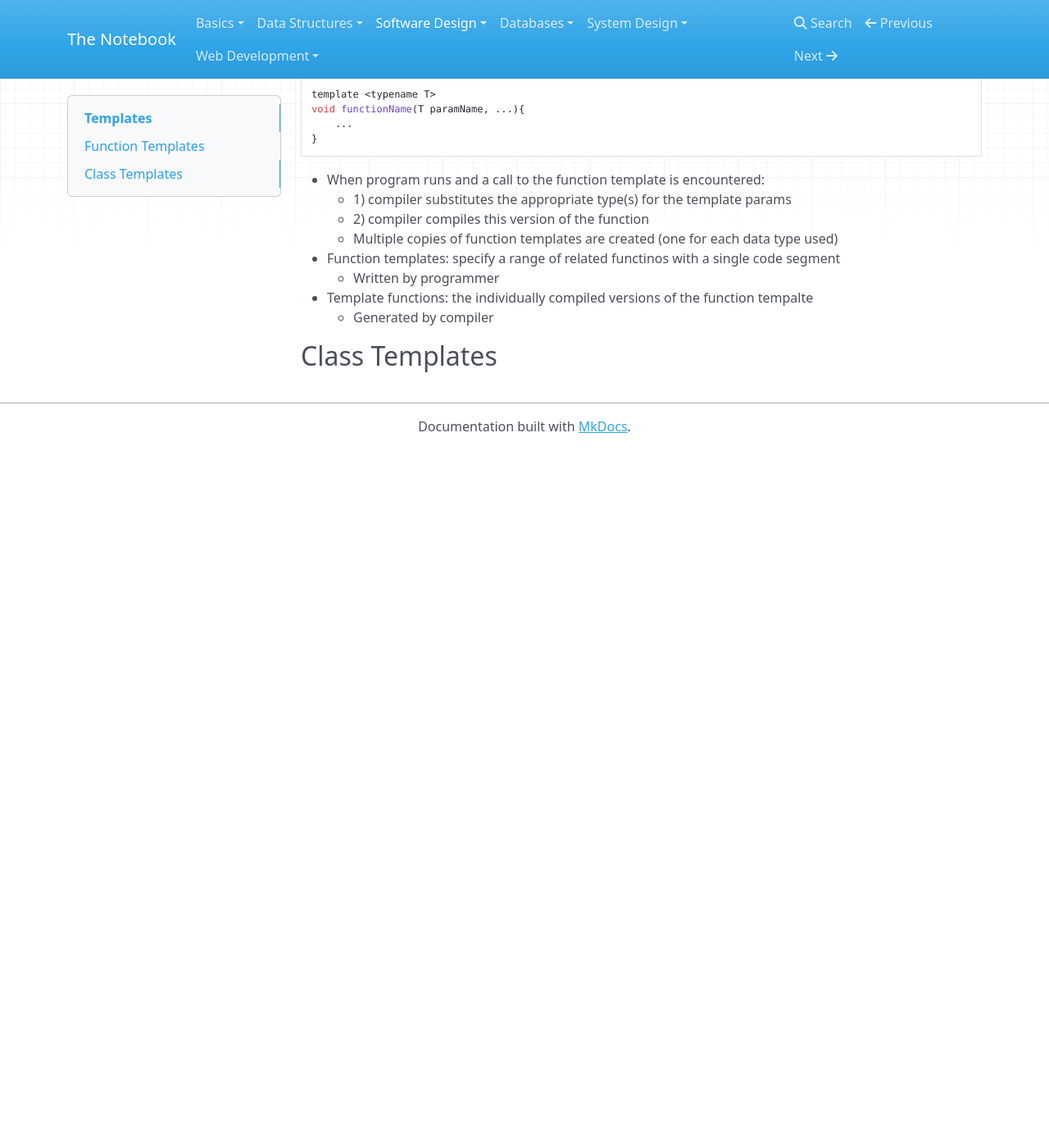
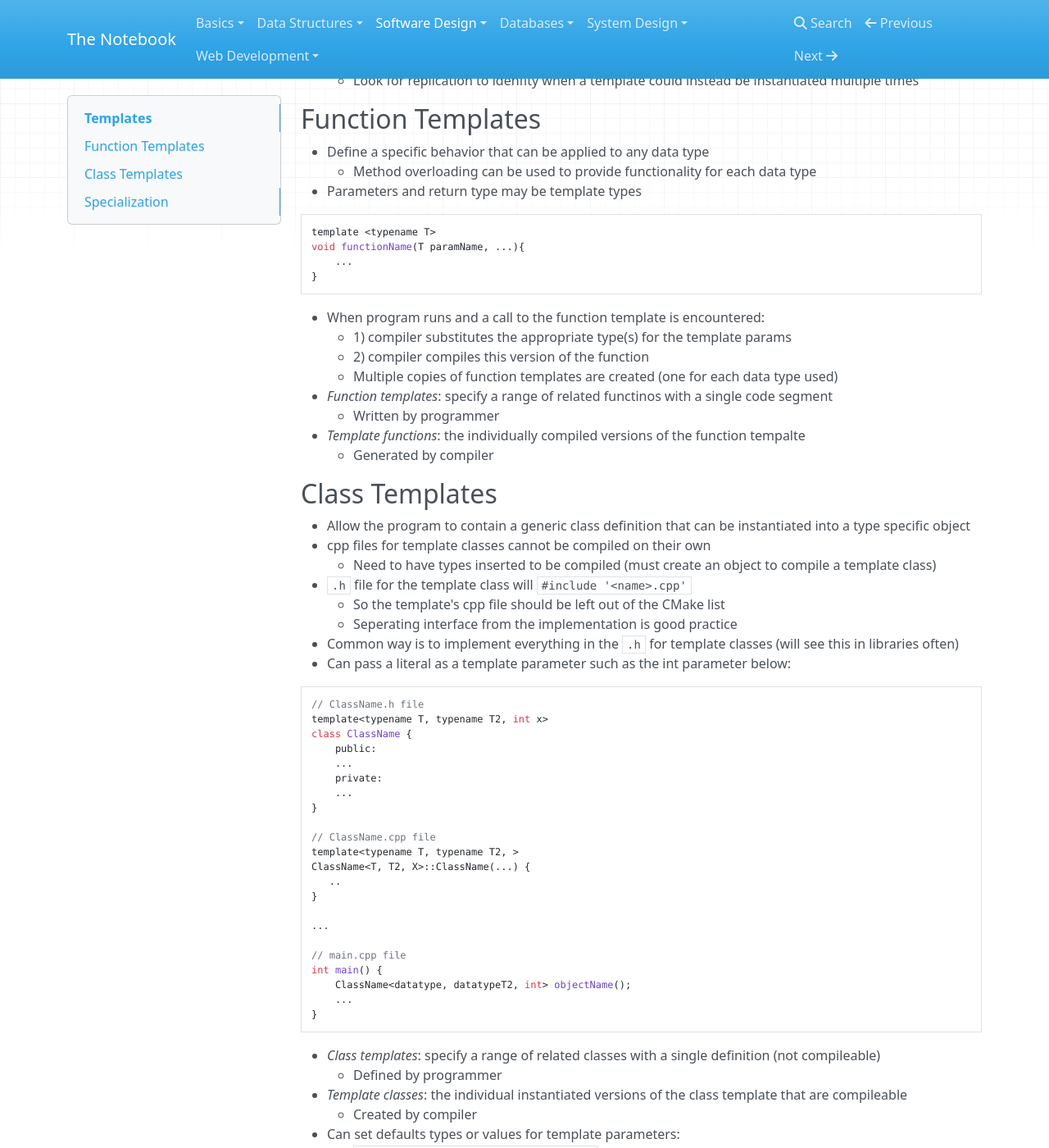
Before and after one commit to meyerv11045/notes, an MkDocs documentation site: the page built from notes/software_design/templates.md, in a window 1280 px wide and 1400 px high, scrolled down 328 px. Shown: the whole window at 82% size. Built offline with MkDocs 1.6.1, drawn with Linux system fonts in a browser that asks for light colours; nearby versions of some CDN libraries; before the commit the page ends 900 px from its top, so only the background shows below that; some of the changed text lies outside the part shown.

Commit message:
isd notes

````diff
--- a/notes/software_design/templates.md
+++ b/notes/software_design/templates.md
@@ -3,6 +3,13 @@
     - Requires only a single definition
     - Permits reuse
     - Compiler will create specific versions when functions are used with specific types
+- Save time and avoid code replication
+    - One class template that is instantiated for N specific classes with X associated member functions
+    - Instead of writing N * X member functions, you only write X
+- Can result in code bloat (source code looks small but object code/binaries are large)
+- Need to be recompiled for each translation unit (can dramatically increase compile time)
+- Need to do a commonality and variability analysis
+    - Look for replication to idenfity when a template could instead be instantiated multiple times
 
 ## Function Templates
 - Define a specific behavior that can be applied to any data type
@@ -18,9 +25,75 @@ void functionName(T paramName, ...){
     - 1) compiler substitutes the appropriate type(s) for the template params
     - 2) compiler compiles this version of the function
     - Multiple copies of function templates are created (one for each data type used)
-- Function templates: specify a range of related functinos with a single code segment
+- *Function templates*: specify a range of related functinos with a single code segment
     - Written by programmer
-- Template functions: the individually compiled versions of the function tempalte
+- *Template functions*: the individually compiled versions of the function tempalte
     - Generated by compiler
 
 ## Class Templates
+- Allow the program to contain a generic class definition that can be instantiated into a type specific object
+- cpp files for template classes cannot be compiled on their own
+    - Need to have types inserted to be compiled (must create an object to compile a template class)
+- `.h` file for the template class will `#include '<name>.cpp'`
+    - So the template's cpp file should be left out of the CMake list
+    - Seperating interface from the implementation is good practice
+- Common way is to implement everything in the `.h` for template classes (will see this in libraries often)
+- Can pass a literal as a template parameter such as the int parameter below:
+
+``` c++
+// ClassName.h file
+template<typename T, typename T2, int x>
+class ClassName {
+    public:
+    ...
+    private:
+    ...
+}
+
+// ClassName.cpp file
+template<typename T, typename T2, >
+ClassName<T, T2, X>::ClassName(...) {
+   ..
+}
+
+...
+
+// main.cpp file
+int main() {
+    ClassName<datatype, datatypeT2, int> objectName();
+    ...
+}
+```
+
+- *Class templates*: specify a range of related classes with a single definition (not compileable)
+    - Defined by programmer
+- *Template classes*: the individual instantiated versions of the class template that are compileable
+    - Created by compiler
+- Can set defaults types or values for template parameters:
+    - `template<typename T=int, int x=10>`
+- Template classes Can be used as arguments to other templates since they are valid types once compiled
+- Compiler doesn't evaluate class templates unless they are used (methods could be uncompiled if class not instantiated)
+
+## Specialization
+- In the below version, a seperate version of `sum()` is provided for string types while the generic template version of `sum()` is provided for other types.
+- This reduces code bloat b/c only the necessary implementation will be compiled if a class of that type is instantiated
+- You can specialize a method as many times as needed
+    - A non-specialized version should still be provided as well
+``` c++
+template <> std::string Stack<std::string>::sum() const {
+  std::string value;
+  for (uint32_t i = 0; i < stackTop; ++i) {
+    value = stack[i] + value;
+  }
+  return value;
+}
+
+template <typename T> T Stack<T>::sum() const {
+  T value = T();
+  for (uint32_t i = 0; i < stackTop; ++i) {
+    value += stack[i];
+  }
+  return value;
+}
+
+```
````
Also changed, not shown: notes/software_design/misc.md (+4 -8 lines).
